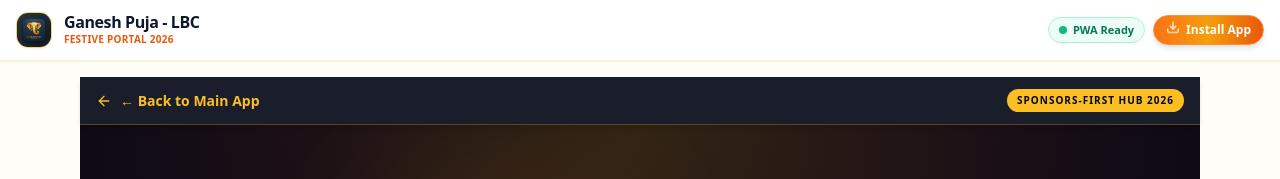
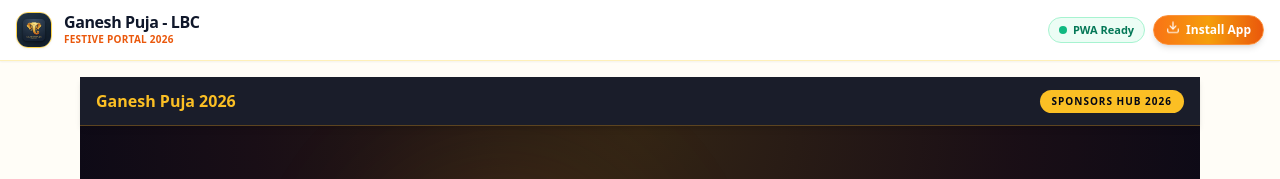
Before and after one commit to dev-roh/gp2026, a Next.js app: page /sponsors in a window 1280 px wide. Shown: the top 179 px of the page. Built offline with nearby package versions, Linux system fonts and the light colour scheme; no server answers.

Commit message:
fix: remove unnecessary Back to main App button and extra arrow from /sponsors header bar

```diff
--- a/src/app/sponsors/page.tsx
+++ b/src/app/sponsors/page.tsx
@@ -201,13 +201,14 @@ export default function SponsorsPage() {
       {/* Header Bar */}
       <header className="sticky top-0 z-40 bg-slate-950/90 backdrop-blur-md border-b border-amber-500/30 px-4 py-3 shadow-md">
         <div className="max-w-6xl mx-auto flex items-center justify-between">
-          <Link href="/" className="flex items-center space-x-2 text-amber-400 hover:text-amber-300 font-extrabold text-xs sm:text-sm transition">
-            <ArrowLeft className="w-4 h-4" />
-            <span>← Back to Main App</span>
-          </Link>
           <div className="flex items-center space-x-2">
-            <span className="text-[10px] font-black uppercase tracking-widest bg-amber-400 text-slate-950 px-2.5 py-1 rounded-full shadow-xs">
-              Sponsors-First Hub 2026
+            <span className="text-sm sm:text-base font-black text-amber-400">
+              Ganesh Puja 2026
+            </span>
+          </div>
+          <div className="flex items-center space-x-2">
+            <span className="text-[10px] font-black uppercase tracking-widest bg-amber-400 text-slate-950 px-3 py-1 rounded-full shadow-xs">
+              Sponsors Hub 2026
             </span>
           </div>
         </div>
```
